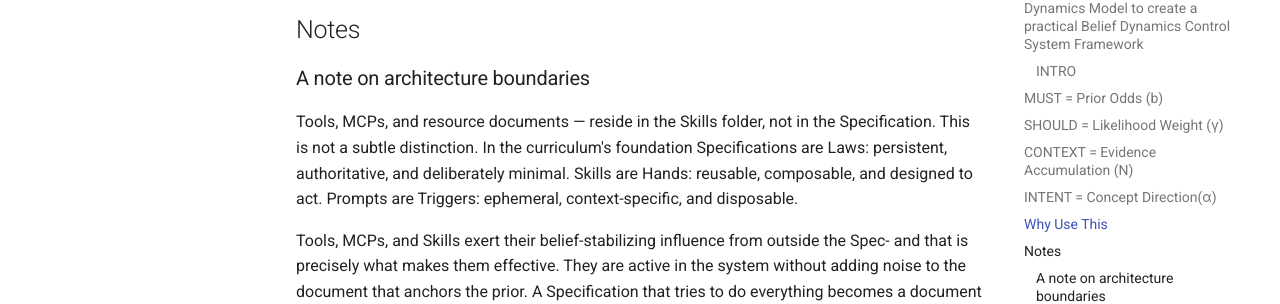
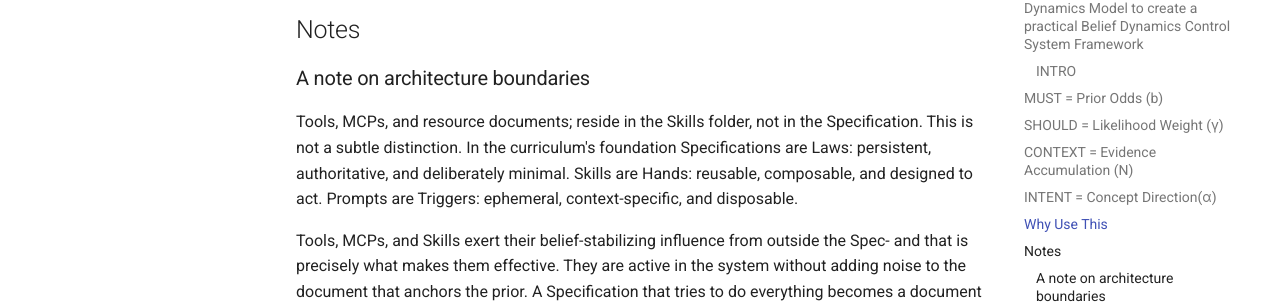
Before and after one commit to ArchieCur/ai-system-design, an MkDocs documentation site: the page built from docs/specifications/Specifications_F_Reverse_Engineering.md, in a window 1280 px wide and 900 px high, scrolled down 2329 px. Shown: the part 148-452 px from the top of the window. Built offline with MkDocs 1.6.1 and Material for MkDocs 9.7.7, drawn with Linux system fonts in a browser that asks for light colours; comment, search, counter and statistics services are not loaded.

```diff
--- a/docs/specifications/Specifications_F_Reverse_Engineering.md
+++ b/docs/specifications/Specifications_F_Reverse_Engineering.md
@@ -69,7 +69,7 @@ The Belief Dynamics paper validates that this is exactly how models work interna
 
 ### A note on architecture boundaries
 
-Tools, MCPs, and resource documents — reside in the Skills folder, not in the Specification. This is not a subtle distinction. In the curriculum's foundation Specifications are Laws: persistent, authoritative, and deliberately minimal. Skills are Hands: reusable, composable, and designed to act. Prompts are Triggers: ephemeral, context-specific, and disposable.
+Tools, MCPs, and resource documents; reside in the Skills folder, not in the Specification. This is not a subtle distinction. In the curriculum's foundation Specifications are Laws: persistent, authoritative, and deliberately minimal. Skills are Hands: reusable, composable, and designed to act. Prompts are Triggers: ephemeral, context-specific, and disposable.
 
 Tools, MCPs, and Skills exert their belief-stabilizing influence from outside the Spec- and that is precisely what makes them effective. They are active in the system without adding noise to the document that anchors the prior. A Specification that tries to do everything becomes a document that anchors nothing. The Supremacy Clause holds its authority in part because the Spec is not cluttered with operational machinery.
 
```
